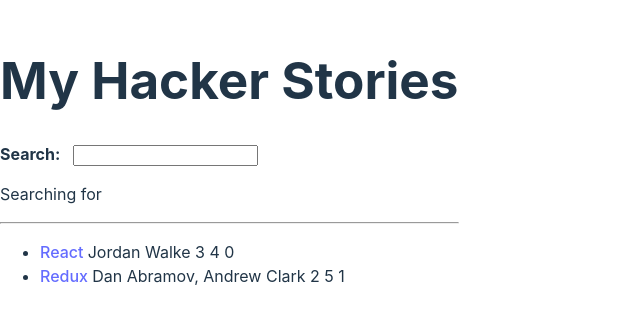
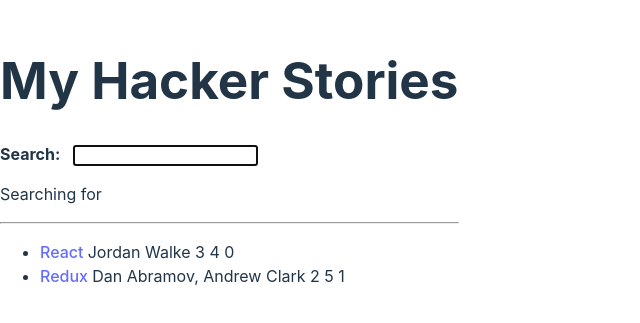
Before and after one commit to Primqd/road-to-react, a React (Vite) app: page / in a window 1280 px wide. Shown: the part 239-562 px from the top of the page, without its empty margins (0-640 px from the left). Built offline with nearby package versions, Linux system fonts and the light colour scheme.

Commit message:
added imparative autofocus

```diff
--- a/src/App.tsx
+++ b/src/App.tsx
@@ -33,21 +33,35 @@
 * although implicit return statemeent might introduce tedious refactorings???
 */
 
-type SearchProps = {id : string, value : any, type : string, onInputChange : CallbackFunc, children : any}; // value = same type as in "type"
-function InputWithLabel({ id, value, type, onInputChange, children} : SearchProps) {
+type SearchProps = {id : string, value : any, type : string, onInputChange : CallbackFunc, isFocused : boolean, children : any}; // value = same type as in "type"
+function InputWithLabel({ id, value, type, onInputChange, isFocused, children} : SearchProps) {
   // children = anything passed between the react compoonent (behaves like native html)
-
   // "props destructuring via object destructing" (works in js too!) const {searchTerm, onSearch} = props;
 
-  const handleBlur = (event : React.FocusEvent<HTMLInputElement>) => {
-    console.log(event);
-  }
+  // Imparitive React Implementation: used whenever ya use imparative (dom or library)
+  // useRef: persistent object that lasts over lifetime of react component, can be read and changed via .current (vs. useState: not rerendered on change)
+  const inputRef = React.useRef<HTMLInputElement>(null);
+
+  React.useEffect(() => { // performs focus on the element when component renders or isFocused changes via useEffect
+    if (isFocused && inputRef.current) {
+      // cause inputRef is passed to element's ref attribute, current property gives access to the element itself
+      inputRef.current.focus();
+    }
+  }, [isFocused]);
 
   return(
     <React.Fragment> {/*Same as <>: packager for elements, w/out introducing useless div*/}
       <label htmlFor={id}>{children}</label>
       &nbsp; {/*makes sure label and search always go together */}
-      <input type={type} id={id} name={id} onChange={onInputChange} onBlur={handleBlur} value = {value}>
+      <input
+        ref={inputRef} // ref given to JSX reserved "ref" property, thus element instance
+        id={id}
+        name={id}
+        type={type}
+        value = {value}
+        onChange={onInputChange}
+        autoFocus={isFocused}
+      >
       </input> {/*remember, pass function to values; not return value of function! value parameter forces sync with react state instead of letting component maintain its own independent state: controlled component*/}
 
       <p>Searching for <strong>{value}</strong></p>
@@ -175,6 +189,7 @@
         value = {searchTerm}
         type = 'text'
         onInputChange = {handleSearch}
+        isFocused // same as isFocused = {true}
       >
         <strong>Search: </strong>
 
```
